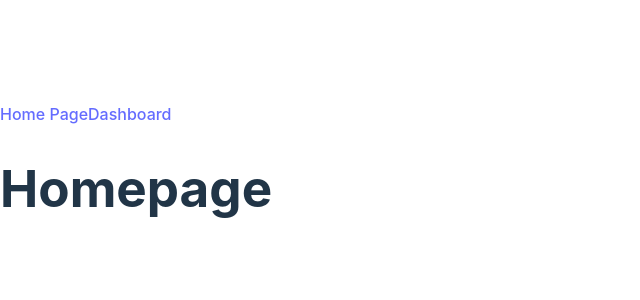
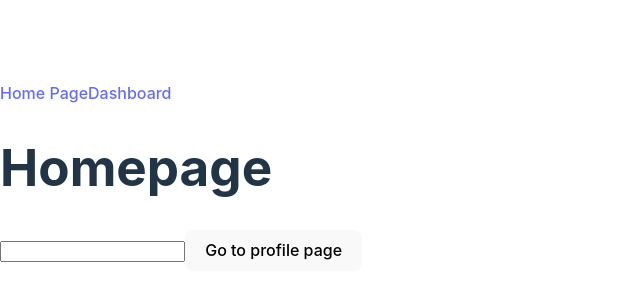
Before and after one commit to AlMahfuzKhanD/react-js-practice, a React (Vite) app in the folder react-by-code-stoic/: page / in a window 1280 px wide. Shown: the part 224-524 px from the top of the page, without its empty margins (0-640 px from the left). Built offline with nearby package versions, Linux system fonts and the light colour scheme.

Commit message:
router done

```diff
--- a/react-by-code-stoic/src/App.jsx
+++ b/react-by-code-stoic/src/App.jsx
@@ -5,6 +5,7 @@ import PageNotFound from "./pages/PageNotFound";
 import Nav from "./Nav";
 import Profile from "./pages/Profile";
 import Settings from "./pages/Settings";
+import Products from "./pages/Products";
 
 function App() {
   return (
@@ -12,6 +13,7 @@ function App() {
       <Nav />
       <Routes>
         <Route path="/" element={<HomePage />} />
+        <Route path="/products/:id" element={<Products />} />
         <Route path="/dashboard" element={<Dashboard />}>
           <Route path="profile" element={<Profile />} />
           <Route path="settings" element={<Settings />} />
--- a/react-by-code-stoic/src/pages/HomePage.jsx
+++ b/react-by-code-stoic/src/pages/HomePage.jsx
@@ -1,8 +1,20 @@
-import { Link } from "react-router-dom";
+import { useState } from "react";
+import { Link, useNavigate } from "react-router-dom";
 export default function HomePage() {
+  const [username, setUsername] = useState("");
+  const navigate = useNavigate();
+  function handleClick() {
+    navigate("/dashboard/profile", { state: { username } });
+  }
   return (
     <div>
       <h1>Homepage</h1>
+      <input
+        type="text"
+        value={username}
+        onChange={(e) => setUsername(e.target.value)}
+      />
+      <button onClick={handleClick}>Go to profile page</button>
     </div>
   );
 }
--- /dev/null
+++ b/react-by-code-stoic/src/pages/Products.jsx
@@ -0,0 +1,6 @@
+import { useParams } from "react-router-dom";
+
+export default function Products() {
+  const { id } = useParams();
+  return <div>Products {id}</div>;
+}
--- a/react-by-code-stoic/src/pages/Profile.jsx
+++ b/react-by-code-stoic/src/pages/Profile.jsx
@@ -1,3 +1,7 @@
+import { useLocation } from "react-router-dom";
+
 export default function Profile() {
-  return <div>Profile</div>;
+  const location = useLocation();
+  const { username } = location.state || {};
+  return <div>Profile for {username}</div>;
 }
```
